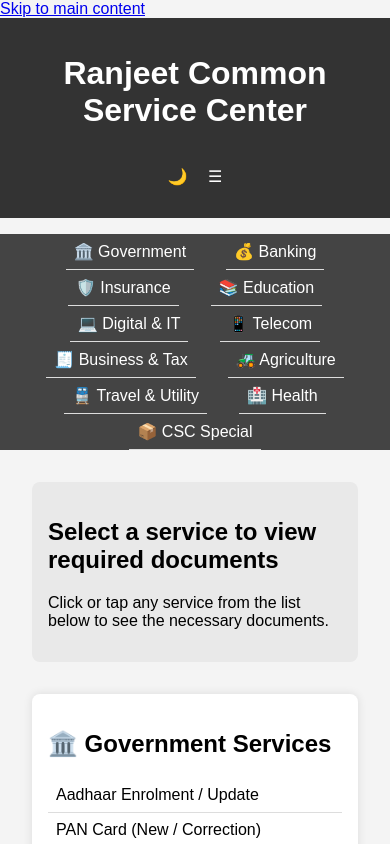
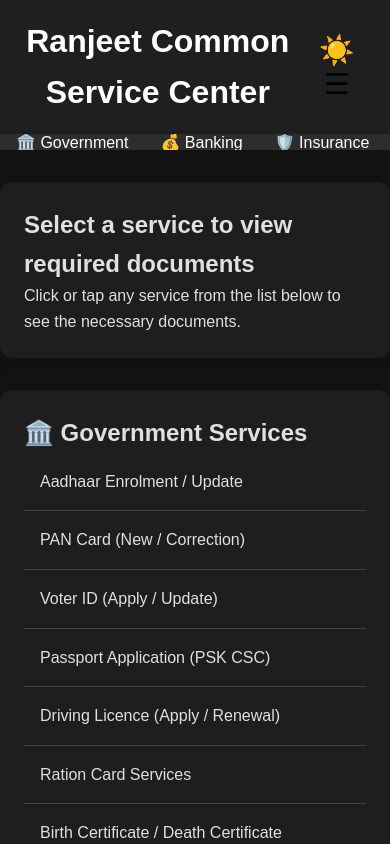
Before and after one commit to akshayxt/CSC_Services, a plain HTML site: page index.html in a window 390 px wide. Both pictures are taken after a click on the button "Toggle dark mode". Shown: the top 844 px of the page. Drawn offline with Linux system fonts and the light colour scheme.

Commit message:
Redesign styles and add theme toggle with accessibility
Refactors index.css to use CSS variables for light/dark themes, improves layout with sticky headers and navigation, and enhances accessibility with skip links and focus styles. Updates index.js to add a theme toggle with localStorage support, implements a hamburger menu for mobile navigation, and improves service details rendering and keyboard accessibility. Removes unused appointment booking logic.

```diff
--- a/index.css
+++ b/index.css
@@ -1,84 +1,72 @@
-body {
-    font-family: Arial, sans-serif;
-    margin: 0;
-    padding: 0;
-    background-color: #f4f4f4;
+:root {
+    --bg: #f4f4f4;
+    --text: #333;
+    --card-bg: white;
+    --header-bg: #333;
+    --nav-bg: #444;
+    --accent: #007bff;
+    --border: #ddd;
 }
 
-header {
-    background-color: #333;
-    color: white;
-    text-align: center;
-    padding: 1em;
+[data-theme="dark"] {
+    --bg: #121212;
+    --text: #e0e0e0;
+    --card-bg: #1e1e1e;
+    --header-bg: #1f1f1f;
+    --nav-bg: #2d2d2d;
+    --accent: #4da6ff;
+    --border: #444;
 }
 
-nav ul {
+* { box-sizing: border-box; margin: 0; padding: 0; }
+body { font-family: Arial, sans-serif; background: var(--bg); color: var(--text); line-height: 1.6; }
+
+.skip-link {
+    position: absolute; top: -40px; left: 6px; background: var(--accent); color: white; padding: 8px; z-index: 100;
+}
+.skip-link:focus { top: 6px; }
+
+.sticky-header {
+    position: sticky; top: 0; background: var(--header-bg); color: white; padding: 1rem; text-align: center; display: flex; justify-content: space-between; align-items: center; z-index: 1000;
+}
+.header-actions button { background: none; border: none; font-size: 1.8rem; cursor: pointer; padding: 0 1rem; }
+
+.sticky-nav {
+    position: sticky; top: 68px; background: var(--nav-bg); z-index: 999;
+}
+.sticky-nav ul {
+    display: flex; flex-wrap: wrap; justify-content: center; list-style: none; padding: 0.5rem 0;
+}
+.sticky-nav a {
+    color: white; text-decoration: none; padding: 0.75rem 1rem; display: block;
+}
+.sticky-nav a:hover, .sticky-nav a:focus { background: rgba(255,255,255,0.1); }
+
+.service-card {
+    margin: 2rem auto; max-width: 900px; background: var(--card-bg); border-radius: 12px; padding: 1.5rem; box-shadow: 0 4px 12px rgba(0,0,0,0.1);
+}
+.service-list {
     list-style: none;
-    padding: 0;
-    background-color: #444;
-    display: flex;
-    justify-content: center;
-    flex-wrap: wrap;
 }
-
-nav li {
-    margin: 0 1em;
+.service-list li {
+    padding: 1rem; border-bottom: 1px solid var(--border); cursor: pointer; transition: background 0.2s;
 }
-
-nav a {
-    color: white;
-    text-decoration: none;
+.service-list li:hover, .service-list li:focus {
+    background: rgba(0,123,255,0.1); outline: none;
 }
-
-section {
-    margin: 2em;
-    padding: 1em;
-    background-color: white;
-    border-radius: 8px;
-    box-shadow: 0 0 10px rgba(0,0,0,0.1);
-}
-
-ul {
-    list-style: none;
-    padding: 0;
-}
-
-li {
-    cursor: pointer;
-    padding: 0.5em;
-    border-bottom: 1px solid #ddd;
-}
-
-li:hover {
-    background-color: #f0f0f0;
+.service-list li:focus-visible {
+    outline: 3px solid var(--accent);
 }
 
 #serviceDetails {
-    margin: 2em;
-    padding: 1em;
-    background-color: #e9e9e9;
-    border-radius: 8px;
+    margin: 2rem auto; max-width: 900px; padding: 1.5rem; background: var(--card-bg); border-radius: 12px; box-shadow: 0 4px 12px rgba(0,0,0,0.1); min-height: 120px;
 }
+.details-content { margin-top: 1rem; font-size: 1.1rem; }
 
-form {
-    display: flex;
-    flex-direction: column;
-    max-width: 400px;
+@media (max-width: 767px) {
+    .sticky-nav ul { flex-direction: column; max-height: 0; overflow: hidden; transition: max-height 0.4s ease; }
+    .sticky-nav.open ul { max-height: 1000px; }
+    .sticky-nav a { padding: 1rem; text-align: center; }
+    .sticky-header { top: 0; }
+    .sticky-nav { top: 68px; }
 }
-
-input, select, button {
-    margin: 0.5em 0;
-    padding: 0.5em;
-    font-size: 1em;
-}
-
-button {
-    background-color: #333;
-    color: white;
-    border: none;
-    cursor: pointer;
-}
-
-button:hover {
-    background-color: #555;
-}
--- a/index.js
+++ b/index.js
@@ -17,7 +17,7 @@
     "Money Transfer (Domestic Remittance)": "* Sender Aadhaar + Mobile<br>* Receiver Bank Details<br>* ID Proof",
     "Micro ATM": "* Aadhaar Card<br>* Bank Account<br>* Fingerprint",
     "Passbook Printing": "* Bank Passbook<br>* Aadhaar Card",
-    "Insurance Premium Payment": "",  // No specific documents provided, add if needed
+    "Insurance Premium Payment": "",
     "Pension Services": "* Aadhaar Card<br>* Bank Passbook<br>* Age Proof<br>* Income Certificate",
     "Pradhan Mantri Jeevan Jyoti Bima Yojana (PMJJBY)": "* Aadhaar Card<br>* Bank Passbook<br>* Nominee Details",
     "Pradhan Mantri Suraksha Bima Yojana (PMSBY)": "* Aadhaar Card<br>* Bank Passbook<br>* Nominee Details",
@@ -26,20 +26,20 @@
     "Crop Insurance (PMFBY)": "* Aadhaar Card<br>* Bank Passbook<br>* Address Proof<br>* Nominee Aadhaar<br>* Land Papers (Crop Insurance)",
     "Online Form Filling (Govt Exams)": "* Aadhaar Card<br>* Educational Certificates<br>* Passport Photo<br>* Signature",
     "Scholarship Application": "* Aadhaar Card<br>* Caste Certificate<br>* Income Certificate<br>* Bank Passbook<br>* School/College ID",
-    "Skill Development Courses": "",  // No specific documents provided
+    "Skill Development Courses": "",
     "Digital Literacy (PMGDISHA)": "* Aadhaar Card<br>* Mobile Number<br>* Passport Photo",
     "University / College Admission Forms": "* Aadhaar Card<br>* Educational Certificates<br>* Passport Photo<br>* Signature",
-    "Online Classes & Exams Support": "",  // No specific documents provided
-    "Printing / Scanning / Photocopy": "",  // No specific documents provided
-    "Online Form Apply (All Govt Forms)": "",  // No specific documents provided
+    "Online Classes & Exams Support": "",
+    "Printing / Scanning / Photocopy": "",
+    "Online Form Apply (All Govt Forms)": "",
     "Resume / CV Making": "* Basic Personal Details<br>* Education & Experience Details<br>* Photo (optional)",
     "Email ID Creation": "* Basic Personal Details<br>* Education & Experience Details<br>* Photo (optional)",
-    "Mobile / Laptop Assistance": "",  // No specific documents provided
+    "Mobile / Laptop Assistance": "",
     "Website & Domain Services (CSC VLE)": "* Basic Personal Details<br>* Education & Experience Details<br>* Photo (optional)",
-    "Mobile Recharge": "",  // No specific documents provided
-    "DTH Recharge": "",  // No specific documents provided
+    "Mobile Recharge": "",
+    "DTH Recharge": "",
     "New SIM (BSNL CSC)": "* Aadhaar Card<br>* Fingerprint<br>* Passport Size Photo",
-    "Broadband Services": "",  // No specific documents provided
+    "Broadband Services": "",
     "GST Registration": "* Aadhaar Card<br>* PAN Card<br>* Address Proof<br>* Bank Passbook<br>* Business Proof",
     "GST Return Filing": "* Aadhaar Card<br>* PAN Card<br>* Bank Statement<br>* Income Details",
     "ITR Filing": "* Aadhaar Card<br>* PAN Card<br>* Bank Statement<br>* Income Details",
@@ -48,7 +48,7 @@
     "MSME / Udyam Registration": "* Aadhaar Card<br>* PAN Card<br>* Business Details",
     "Soil Health Card": "* Aadhaar Card<br>* Land Papers<br>* Mobile Number",
     "Crop Advisory": "* Aadhaar Card<br>* Land Papers<br>* Mobile Number",
-    "Weather Information": "",  // No specific documents provided
+    "Weather Information": "",
     "Farmer Registration": "* Aadhaar Card<br>* Land Papers<br>* Mobile Number",
     "PM Kisan Yojana": "* Aadhaar Card<br>* Bank Passbook<br>* Land Records",
     "IRCTC Railway Ticket Booking": "* Aadhaar Card<br>* Passenger Details",
@@ -57,55 +57,59 @@
     "Electricity Bill Payment": "* Consumer Number<br>* Bill Copy",
     "Water Bill Payment": "* Consumer Number<br>* Bill Copy",
     "Gas Bill Payment": "* Consumer Number<br>* Bill Copy",
-    "Telemedicine (Online Doctor)": "",  // No specific documents provided
+    "Telemedicine (Online Doctor)": "",
     "Ayushman Bharat Card": "* Aadhaar Card<br>* Ration Card<br>* Mobile Number",
-    "Health Checkup Booking": "",  // No specific documents provided
-    "CSC e-Marketplace": "",  // No specific documents provided
-    "CSC Grameen eStore": "",  // No specific documents provided
-    "CSC Digital Village Services": "",  // No specific documents provided
+    "Health Checkup Booking": "",
+    "CSC e-Marketplace": "",
+    "CSC Grameen eStore": "",
+    "CSC Digital Village Services": "",
     "FASTag Registration": "* Aadhaar Card<br>* Vehicle RC<br>* Mobile Number"
 };
 
 function showDetails(service) {
-    const details = services[service] || "No details available.";
-    document.getElementById('serviceDetails').innerHTML = `<h3>${service}</h3><p>${details}</p>`;
+    const details = services[service] || "Service available. Contact center for details.";
+    const container = document.getElementById('serviceDetails');
+    if (details) {
+        container.innerHTML = `<h2>${service}</h2><div class="details-content">${details.replace(/\n/g, '<br>')}</div>`;
+    } else {
+        container.innerHTML = `<h2>${service}</h2><p>No specific documents required. Visit the center for assistance.</p>`;
+    }
 }
 
-function bookAppointment() {
-    const name = document.getElementById('name').value;
-    const mob = document.getElementById('mob').value;
-    const service = document.getElementById('service').value;
-    const date = document.getElementById('date').value;
-    const time = document.getElementById('time').value;
+function handleKey(e, service) {
+    if (e.key === "Enter" || e.key === " ") {
+        e.preventDefault();
+        showDetails(service);
+    }
+}
 
-    if (!name || !mob || !service || !date || !time) {
-        alert('Please fill all fields.');
-        return;
-    }
+// Theme Toggle
+const themeToggle = document.getElementById('themeToggle');
+const savedTheme = localStorage.getItem('theme');
+const prefersDark = window.matchMedia('(prefers-color-scheme: dark)').matches;
 
-    fetch(`/check?date=${date}&time=${time}`)
-        .then(res => res.json())
-        .then(data => {
-            if (data.available) {
-                const appointmentData = { name, mob, service, date, time };
-                fetch('/book', {
-                    method: 'POST',
-                    headers: { 'Content-Type': 'application/json' },
-                    body: JSON.stringify(appointmentData)
-                })
-                .then(res => res.json())
-                .then(result => {
-                    if (result.success) {
-                        alert(`Appointment booked! ID: ${result.id}`);
-                        document.getElementById('appointmentForm').reset();
-                    } else {
-                        alert('Booking failed.');
-                    }
-                })
-                .catch(err => alert('Error: ' + err));
-            } else {
-                alert('Already booked.');
-            }
-        })
-        .catch(err => alert('Error checking availability: ' + err));
+if (savedTheme === 'dark' || (!savedTheme && prefersDark)) {
+    document.documentElement.setAttribute('data-theme', 'dark');
+    themeToggle.textContent = '☀️';
+    themeToggle.setAttribute('aria-label', 'Switch to light mode');
 }
+
+themeToggle.addEventListener('click', () => {
+    const current = document.documentElement.getAttribute('data-theme') || 'light';
+    const newTheme = current === 'dark' ? 'light' : 'dark';
+    document.documentElement.setAttribute('data-theme', newTheme);
+    localStorage.setItem('theme', newTheme);
+    themeToggle.textContent = newTheme === 'dark' ? '☀️' : '🌙';
+    themeToggle.setAttribute('aria-label', newTheme === 'dark' ? 'Switch to light mode' : 'Switch to dark mode');
+});
+
+// Hamburger Menu
+const menuToggle = document.getElementById('menuToggle');
+const navMenu = document.getElementById('nav-menu');
+
+menuToggle.addEventListener('click', () => {
+    const expanded = menuToggle.getAttribute('aria-expanded') === 'true';
+    menuToggle.setAttribute('aria-expanded', !expanded);
+    menuToggle.textContent = expanded ? '☰' : '✕';
+    navMenu.classList.toggle('open');
+});
```
